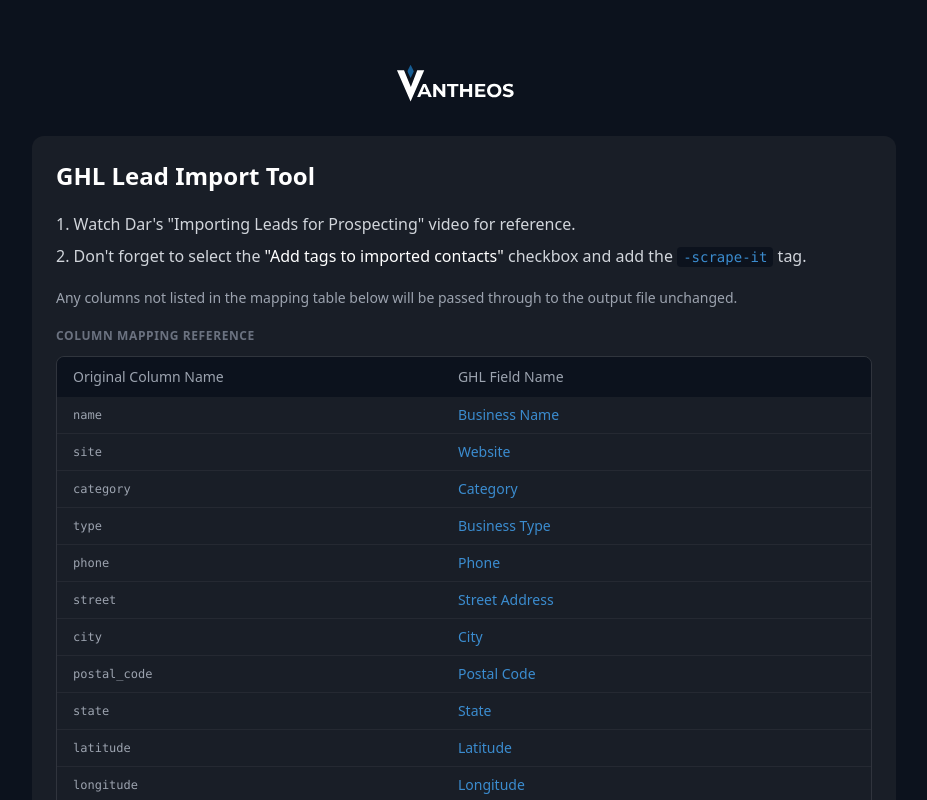
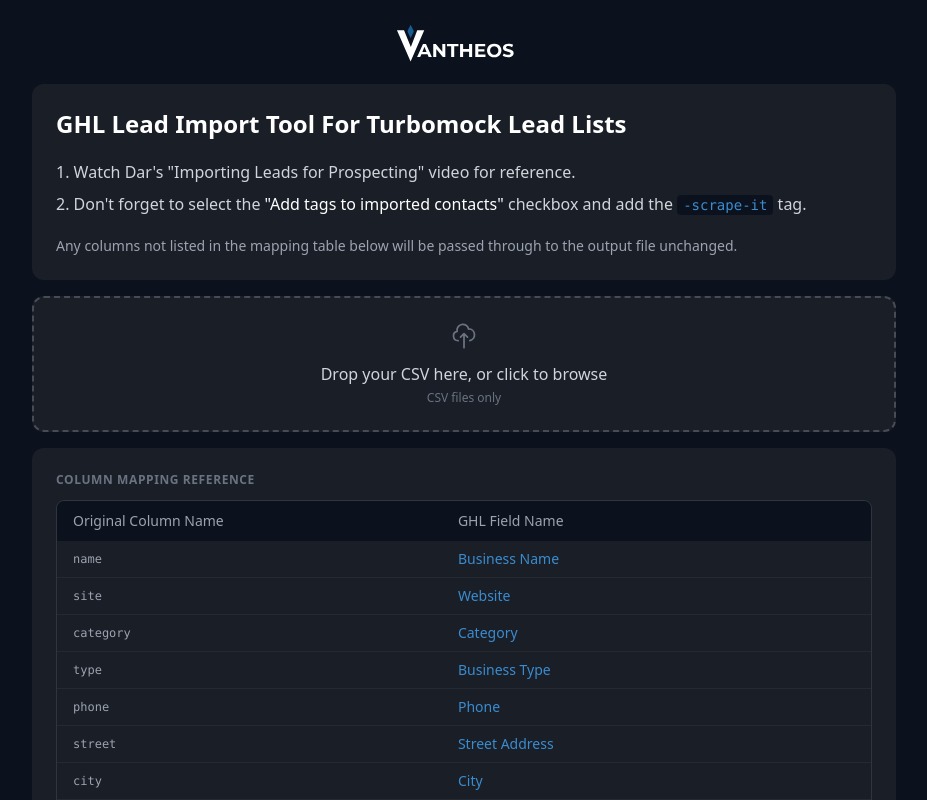
Before and after one commit to Vantheos/ghl-lead-import-tool, a React (Vite) app: page / in a window 1280 px wide. Shown: the top 800 px of the page, without its empty margins (176-1103 px from the left). Built offline with nearby package versions, Linux system fonts and the light colour scheme.

Commit message:
UI updates: compact layout, V-only favicon, heading text, upload above mapping table

```diff
--- a/index.html
+++ b/index.html
@@ -3,7 +3,7 @@
   <head>
     <meta charset="UTF-8" />
     <meta name="viewport" content="width=device-width, initial-scale=1.0" />
-    <link rel="icon" type="image/svg+xml" href="/vantheos_logo_horizontal_light.svg" />
+    <link rel="icon" type="image/svg+xml" href="/vantheos_logo_V_only_light.svg" />
     <title>GHL Lead Import Tool</title>
   </head>
   <body>
--- a/src/App.jsx
+++ b/src/App.jsx
@@ -1,6 +1,7 @@
 import { useState } from 'react'
 import Header from './components/Header.jsx'
 import Instructions from './components/Instructions.jsx'
+import MappingTable from './components/MappingTable.jsx'
 import UploadZone from './components/UploadZone.jsx'
 import DownloadButton from './components/DownloadButton.jsx'
 import { remapCsv } from './utils/remapCsv.js'
@@ -28,7 +29,7 @@
 
   return (
     <div className="min-h-screen bg-[#0C121D] text-white">
-      <div className="max-w-4xl mx-auto px-4 py-10 space-y-6">
+      <div className="max-w-4xl mx-auto px-4 py-4 space-y-4">
         <Header />
         <Instructions />
         <UploadZone onFile={handleFile} onReset={handleReset} />
@@ -65,6 +66,8 @@
         {result?.csv && (
           <DownloadButton csv={result.csv} filename={result.filename} />
         )}
+
+        <MappingTable />
       </div>
     </div>
   )
--- a/src/components/Header.jsx
+++ b/src/components/Header.jsx
@@ -1,6 +1,6 @@
 export default function Header() {
   return (
-    <header className="flex justify-center pt-6 pb-2">
+    <header className="flex justify-center pt-2 pb-1">
       <img
         src="/vantheos_logo_horizontal_light.svg"
         alt="Vantheos"
--- a/src/components/Instructions.jsx
+++ b/src/components/Instructions.jsx
@@ -1,9 +1,7 @@
-import mapping from '../mapping.json'
-
 export default function Instructions() {
   return (
     <div className="bg-[#191E27] rounded-xl p-6 space-y-5">
-      <h1 className="text-2xl font-bold text-white">GHL Lead Import Tool</h1>
+      <h1 className="text-2xl font-bold text-white">GHL Lead Import Tool For Turbomock Lead Lists</h1>
 
       <ol className="space-y-2 text-gray-300 list-decimal list-inside">
         <li>
@@ -21,30 +19,6 @@
       <p className="text-sm text-gray-400">
         Any columns not listed in the mapping table below will be passed through to the output file unchanged.
       </p>
-
-      <div>
-        <h2 className="text-xs font-semibold text-gray-500 uppercase tracking-wider mb-3">
-          Column Mapping Reference
-        </h2>
-        <div className="overflow-hidden rounded-lg border border-white/10">
-          <table className="w-full text-sm">
-            <thead className="bg-[#0C121D]">
-              <tr>
-                <th className="text-left px-4 py-2.5 font-medium text-gray-400">Original Column Name</th>
-                <th className="text-left px-4 py-2.5 font-medium text-gray-400">GHL Field Name</th>
-              </tr>
-            </thead>
-            <tbody className="divide-y divide-white/5">
-              {Object.entries(mapping).map(([original, remapped]) => (
-                <tr key={original} className="hover:bg-white/5 transition-colors">
-                  <td className="px-4 py-2 font-mono text-gray-400 text-xs">{original}</td>
-                  <td className="px-4 py-2 text-[#3B8CCF]">{remapped}</td>
-                </tr>
-              ))}
-            </tbody>
-          </table>
-        </div>
-      </div>
     </div>
   )
 }
--- /dev/null
+++ b/src/components/MappingTable.jsx
@@ -0,0 +1,29 @@
+import mapping from '../mapping.json'
+
+export default function MappingTable() {
+  return (
+    <div className="bg-[#191E27] rounded-xl p-6">
+      <h2 className="text-xs font-semibold text-gray-500 uppercase tracking-wider mb-3">
+        Column Mapping Reference
+      </h2>
+      <div className="overflow-hidden rounded-lg border border-white/10">
+        <table className="w-full text-sm">
+          <thead className="bg-[#0C121D]">
+            <tr>
+              <th className="text-left px-4 py-2.5 font-medium text-gray-400">Original Column Name</th>
+              <th className="text-left px-4 py-2.5 font-medium text-gray-400">GHL Field Name</th>
+            </tr>
+          </thead>
+          <tbody className="divide-y divide-white/5">
+            {Object.entries(mapping).map(([original, remapped]) => (
+              <tr key={original} className="hover:bg-white/5 transition-colors">
+                <td className="px-4 py-2 font-mono text-gray-400 text-xs">{original}</td>
+                <td className="px-4 py-2 text-[#3B8CCF]">{remapped}</td>
+              </tr>
+            ))}
+          </tbody>
+        </table>
+      </div>
+    </div>
+  )
+}
--- a/src/components/UploadZone.jsx
+++ b/src/components/UploadZone.jsx
@@ -36,7 +36,7 @@
         onDrop={handleDrop}
         onClick={() => inputRef.current?.click()}
         className={`
-          relative border-2 border-dashed rounded-xl p-14 text-center cursor-pointer transition-all
+          relative border-2 border-dashed rounded-xl p-6 text-center cursor-pointer transition-all
           ${isDragging
             ? 'border-[#3B8CCF] bg-[#3B8CCF]/10'
             : 'border-white/20 bg-[#191E27] hover:border-[#3B8CCF]/60 hover:bg-[#191E27]/80'
@@ -52,7 +52,7 @@
         />
         <div className="space-y-3">
           <svg
-            className="mx-auto h-10 w-10 text-gray-500"
+            className="mx-auto h-7 w-7 text-gray-500"
             fill="none"
             viewBox="0 0 24 24"
             stroke="currentColor"
```
Also changed, not shown: public/vantheos_logo_V_only_light.svg (added).
